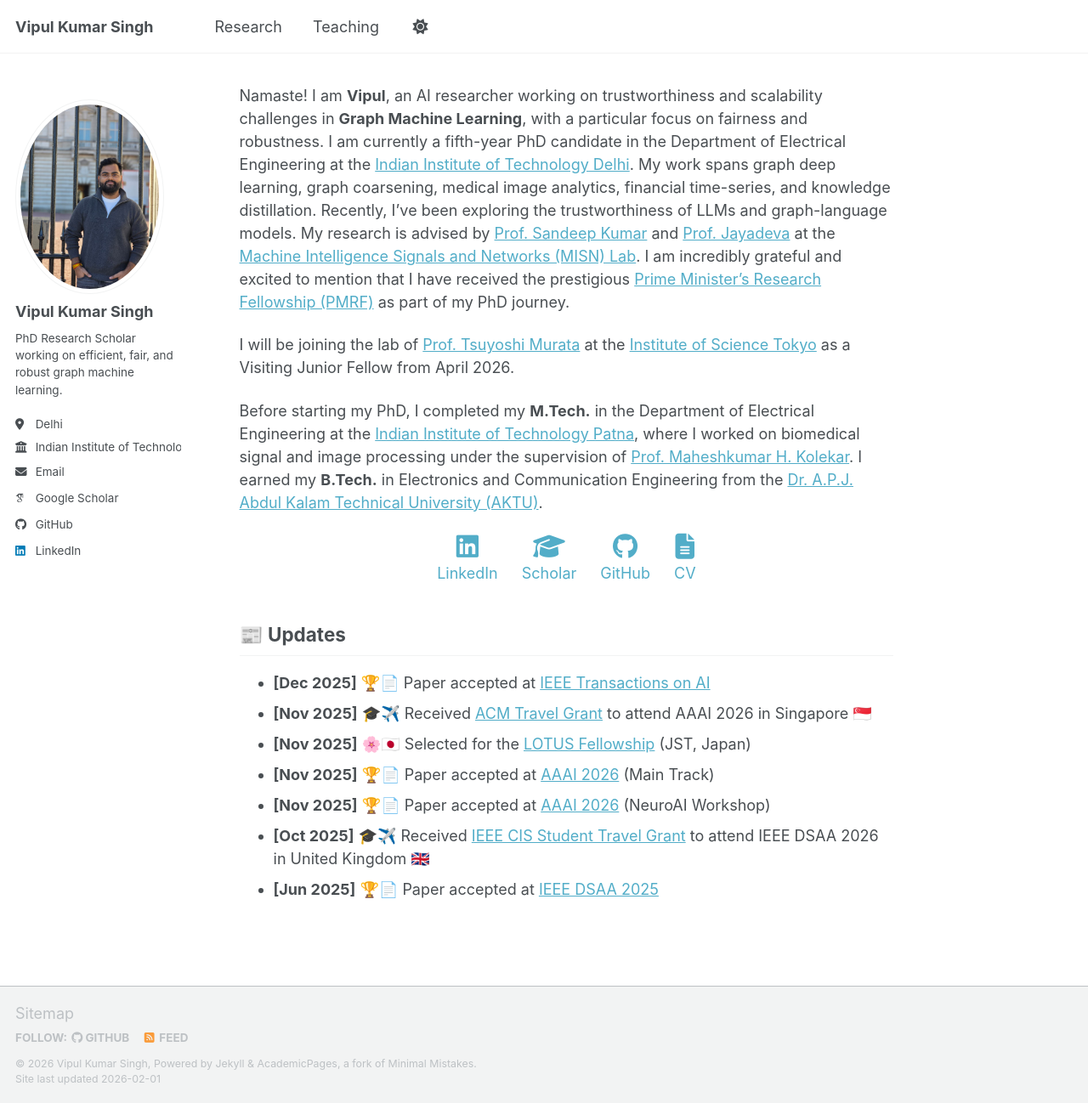
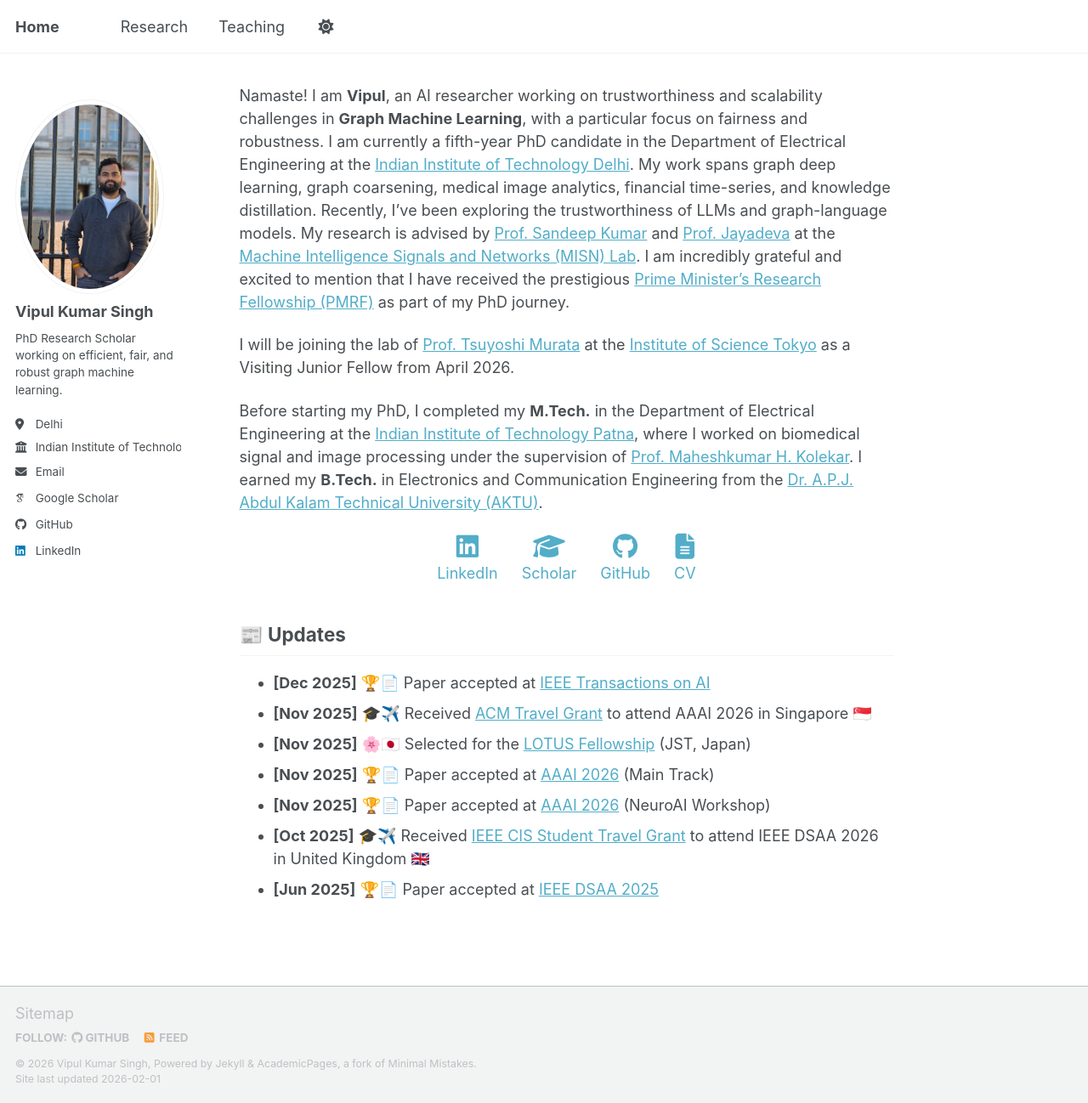
Before and after one commit to shashivipul/shashivipul.github.io, a Jekyll site: the page built from _pages/about.md, in a window 1280 px wide and 1298 px high. Shown: the whole window at 85% size. Built offline with Jekyll 4.4.1, drawn with Linux system fonts in a browser that asks for light colours; some web fonts are replaced; a script bundle is joined from its source files by our own code; library files that are not in the unit come from our copies.

Commit message:
Update _config.yml

```diff
--- a/_config.yml
+++ b/_config.yml
@@ -9,7 +9,7 @@
 # Basic Site Settings
 locale                   : "en-US"
 site_theme               : "default" # Currently available options are "default", "air"
-title                    : "Vipul Kumar Singh"
+title                    : "Home"
 title_separator          : "-"
 name                     : &name "Vipul Kumar Singh"
 description              : &description "Thank you for visiting!"   # Update this with a general description of your site, this is the default if not overridden by a page
```
